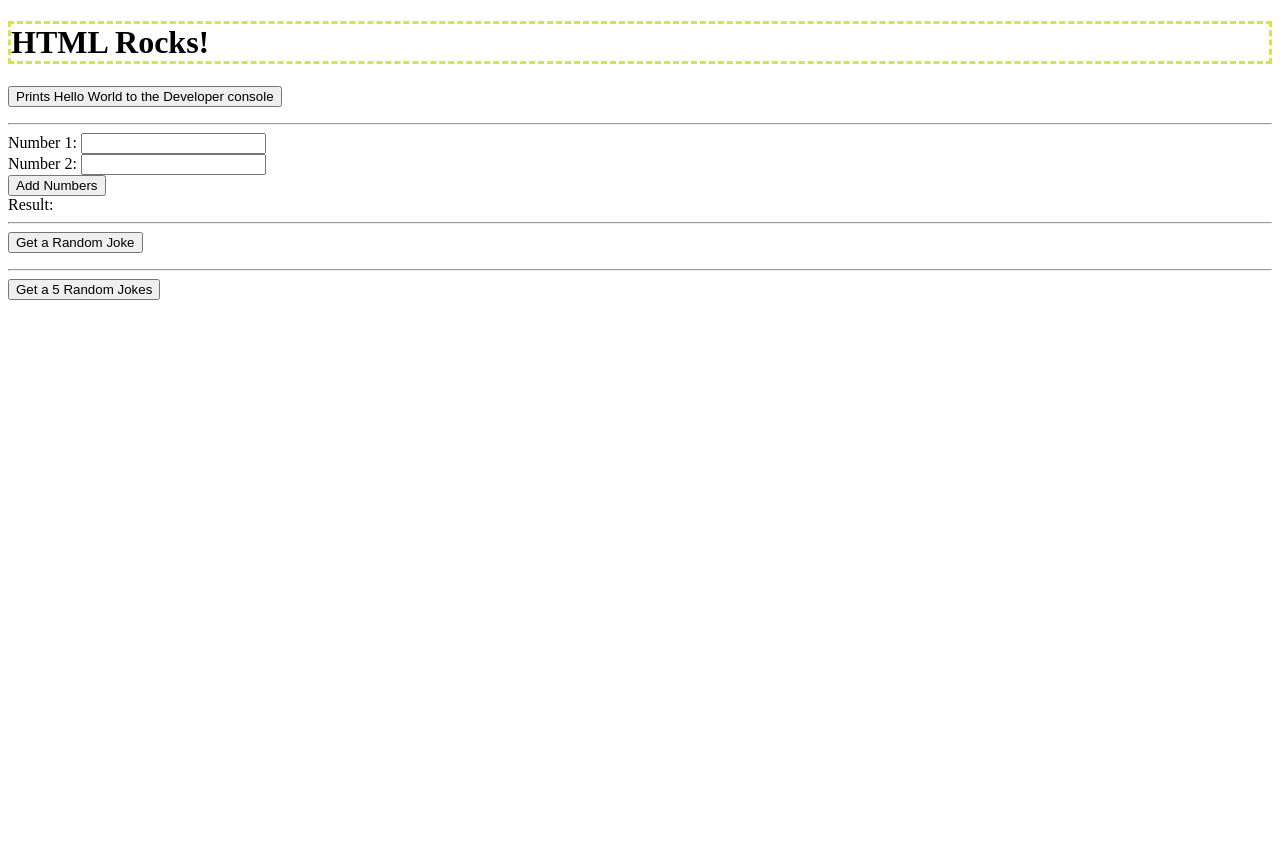
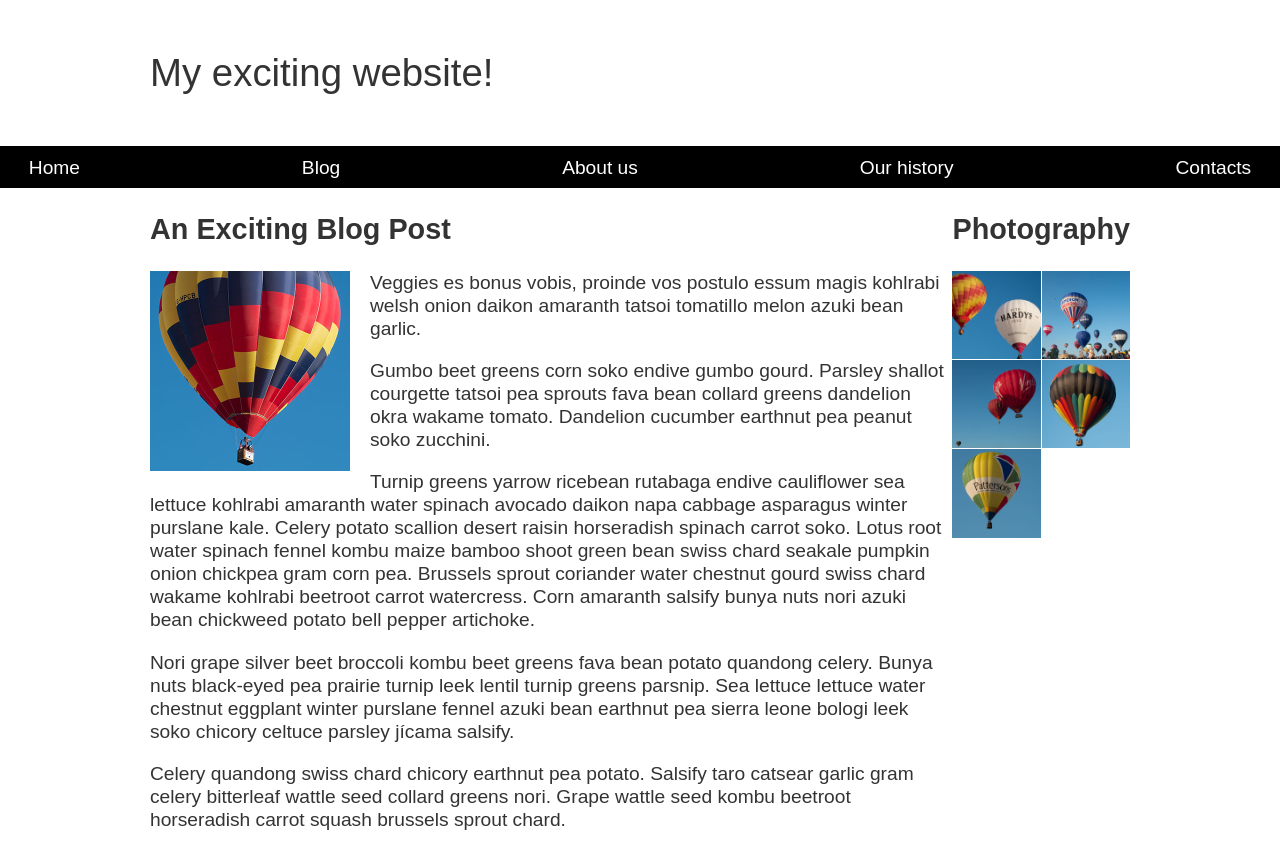
Before and after one commit to lucasberry12/M7.2-Lucas-Berry, a website: page index.html in a window 1280 px wide. Before the commit the page ends 800 px from the top, so only its background shows below. Drawn offline with Linux system fonts and the light colour scheme.

Commit message:
Completed tasks

```diff
--- a/css/style.css
+++ b/css/style.css
@@ -1,29 +1,61 @@
-h1{
-  border-color: #d3e644;
-  border-style: dashed;
+body {
+  background-color: #fff;
+  color: #333;
+  margin: 0;
+  font: 1.2em / 1.2 Arial, Helvetica, sans-serif;
 }
 
-table {
-  border-collapse: collapse;
-  width: 100%;
-  margin-bottom: 20px;
+img {
+  max-width: 100%;
+  display: block;
+  float: left;
+  margin-right: 20px;
 }
 
-th, td {
-  padding: 12px 15px;
-  text-align: left;
-  border-bottom: 1px solid #ddd;
+.logo {
+  font-size: 200%;
+  padding: 50px 20px;
+  margin: 0 auto;
+  max-width: 980px;
 }
 
-th {
-  background-color: #f2f2f2;
-  font-weight: bold;
+.grid {
+  margin: 0 auto;
+  padding: 0 20px;
+  max-width: 980px;
+  display: flex;
 }
 
-tbody tr:nth-child(even) {
-  background-color: #f9f9f9;
+nav {
+  background-color: #000;
+  padding: 0.5em;
+  position: sticky;
+  top: 0;
 }
 
-tbody tr:hover {
-  background-color: #e9e9e9;
+nav ul {
+  margin: 0;
+  padding: 0;
+  list-style: none;
+  display: flex;
+  justify-content: space-between;
 }
+
+nav a {
+  color: #fff;
+  text-decoration: none;
+  padding: 0.5em 1em;
+}
+
+.photos {
+  list-style: none;
+  margin: 0;
+  padding: 0;
+  display: grid;
+  grid-template-columns: 1fr 1fr;
+  gap: 1px;
+}
+
+.feature {
+  width: 200px;
+}
--- a/index.html
+++ b/index.html
@@ -1,108 +1,98 @@
-<!doctype html>
-<html>
+<!DOCTYPE html>
+<html lang="en-US">
+  <head>
+    <meta charset="utf-8" />
+    <meta name="viewport" content="width=device-width, initial-scale=1" />
+    <title>Layout Task</title>
+    <link href="css/style.css" rel="stylesheet" type="text/css" />
+  </head>
 
-<head>
-  <meta charset="utf-8">
-  <title>Hello World!</title>
-  <meta name="description" content="">
-  <meta name="viewport" content="width=device-width, initial-scale=1">
-  <link rel="stylesheet" href="css/style.css">
-  <link rel="shortcut icon" href="img/favicon.ico">
-</head>
+  <body>
+    <div class="logo">My exciting website!</div>
 
-<body>
-  <h1>HTML Rocks!</h1>
-  <p>
-    <button  onclick="helloWorld()">Prints Hello World to the Developer console</button>
-  </p>
-  <hr>
-  <form id="addForm">
-    <label for="num1">Number 1:</label>
-    <input type="number" id="num1" name="num1" required>
-    <br>
-    <label for="num2">Number 2:</label>
-    <input type="number" id="num2" name="num2" required>
-    <br>
-    <button type="submit">Add Numbers</button>
-  </form>
+    <nav>
+      <ul>
+        <li>
+          <a href="">Home</a>
+        </li>
+        <li>
+          <a href="">Blog</a>
+        </li>
+        <li>
+          <a href="">About us</a>
+        </li>
+        <li>
+          <a href="">Our history</a>
+        </li>
+        <li>
+          <a href="">Contacts</a>
+        </li>
+      </ul>
+    </nav>
 
-  <label id="result">Result:</label>
+    <main class="grid">
+      <article>
+        <h1>An Exciting Blog Post</h1>
+        <img src="images/balloon-sq6.jpg" alt="placeholder" class="feature" />
+        <p>
+          Veggies es bonus vobis, proinde vos postulo essum magis kohlrabi welsh
+          onion daikon amaranth tatsoi tomatillo melon azuki bean garlic.
+        </p>
 
-  <hr>
+        <p>
+          Gumbo beet greens corn soko endive gumbo gourd. Parsley shallot
+          courgette tatsoi pea sprouts fava bean collard greens dandelion okra
+          wakame tomato. Dandelion cucumber earthnut pea peanut soko zucchini.
+        </p>
 
-  <button id="jokeButton">Get a Random Joke</button>
-  <p id="joke"></p>
+        <p>
+          Turnip greens yarrow ricebean rutabaga endive cauliflower sea lettuce
+          kohlrabi amaranth water spinach avocado daikon napa cabbage asparagus
+          winter purslane kale. Celery potato scallion desert raisin horseradish
+          spinach carrot soko. Lotus root water spinach fennel kombu maize
+          bamboo shoot green bean swiss chard seakale pumpkin onion chickpea
+          gram corn pea. Brussels sprout coriander water chestnut gourd swiss
+          chard wakame kohlrabi beetroot carrot watercress. Corn amaranth
+          salsify bunya nuts nori azuki bean chickweed potato bell pepper
+          artichoke.
+        </p>
 
-  <hr>
-  <button id="jokeButtonTable">Get a  5 Random Jokes</button>
-  <table id="jokeTable"></table>
+        <p>
+          Nori grape silver beet broccoli kombu beet greens fava bean potato
+          quandong celery. Bunya nuts black-eyed pea prairie turnip leek lentil
+          turnip greens parsnip. Sea lettuce lettuce water chestnut eggplant
+          winter purslane fennel azuki bean earthnut pea sierra leone bologi
+          leek soko chicory celtuce parsley jícama salsify.
+        </p>
 
-  <script type="module" script="js/main.js">
-    import {helloWorld, add, fetchRandomJoke, fetch5RandomJokes} from './js/main.js';
+        <p>
+          Celery quandong swiss chard chicory earthnut pea potato. Salsify taro
+          catsear garlic gram celery bitterleaf wattle seed collard greens nori.
+          Grape wattle seed kombu beetroot horseradish carrot squash brussels
+          sprout chard.
+        </p>
+      </article>
 
-    // This shows how to assign a function to the window object
-    // so that it can be called from the browser console
-    window.helloWorld = helloWorld;
-
-    // This shows how to add an event listener to a button in the HTML
-    // and call a function when the button is clicked
-    const form = document.getElementById('addForm');
-    form.addEventListener('submit', function(e) {
-      e.preventDefault();
-      const num1 = parseFloat(document.getElementById('num1').value);
-      const num2 = parseFloat(document.getElementById('num2').value);
-      try{
-        const result = add(num1, num2);
-        document.getElementById('result').textContent = `Result: ${result}`;
-      }catch(e){
-        console.error(e);
-        document.getElementById('result').textContent = `Error: ${e.message}`;
-      }
-
-    });
-
-    // this shows how to add an event listener to a button in the HTML
-    // that calls a function that fetches a random joke from an API
-    // and displays it on the page
-    const jokebtn = document.getElementById('jokeButton');
-    const jokeresult = document.getElementById('joke');
-    jokebtn.addEventListener('click', async () => {
-      try {
-        jokeresult.textContent = 'Loading...';
-        const joke = await fetchRandomJoke();
-        document.getElementById('joke').textContent = joke;
-      } catch (e) {
-        console.error(e);
-        document.getElementById('joke').textContent = `Error: ${e.message}`;
-      }
-    });
-
-    // this shows how to add an event listener to a button in the HTML
-    // that calls a function that fetches 5 random jokes from an API
-    // and displays them in a table on the page
-    const jokeTableBtn = document.getElementById('jokeButtonTable');
-    const jokeTable = document.getElementById('jokeTable');
-    jokeTableBtn.addEventListener('click', async () => {
-      try {
-        jokeTable.textContent = 'Loading...';
-        const joke = await fetch5RandomJokes();
-        jokeTable.innerHTML = `
-              <thead>
-              <tr>
-                <th>Joke</th>
-              </tr>
-              </thead>
-              <tbody>
-              ${joke.map(j => `<tr><td>${j}</td></tr>`).join('')}
-              </tbody>
-            `;
-      } catch (e) {
-        console.error(e);
-        document.getElementById('joke').textContent = `Error: ${e.message}`;
-      }
-    });
-  </script>
-
-</body>
-
+      <aside>
+        <h2>Photography</h2>
+        <ul class="photos">
+          <li>
+            <img src="images/balloon-sq1.jpg" alt="placeholder" />
+          </li>
+          <li>
+            <img src="images/balloon-sq2.jpg" alt="placeholder" />
+          </li>
+          <li>
+            <img src="images/balloon-sq3.jpg" alt="placeholder" />
+          </li>
+          <li>
+            <img src="images/balloon-sq4.jpg" alt="placeholder" />
+          </li>
+          <li>
+            <img src="images/balloon-sq5.jpg" alt="placeholder" />
+          </li>
+        </ul>
+      </aside>
+    </main>
+  </body>
 </html>
```
Also changed, not shown: images/balloon-sq1.jpg (added), images/balloon-sq2.jpg (added), images/balloon-sq3.jpg (added), images/balloon-sq4.jpg (added), images/balloon-sq5.jpg (added), images/balloon-sq6.jpg (added), img/favicon.ico (deleted).
